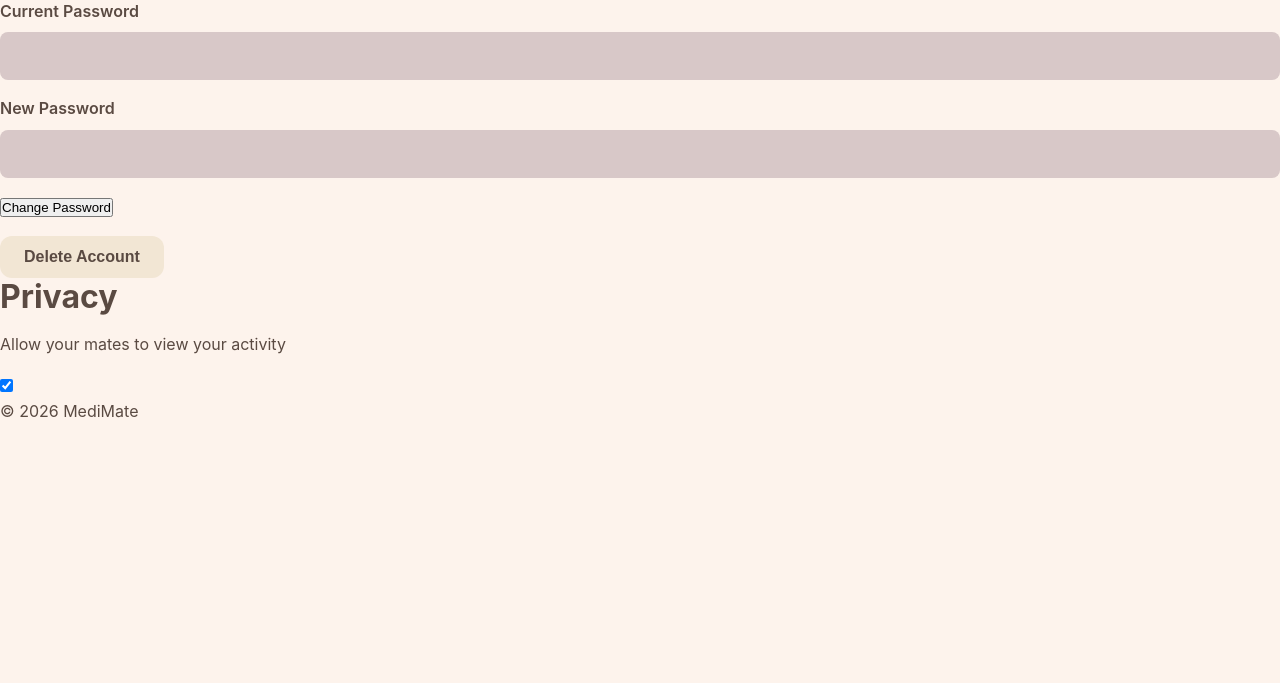
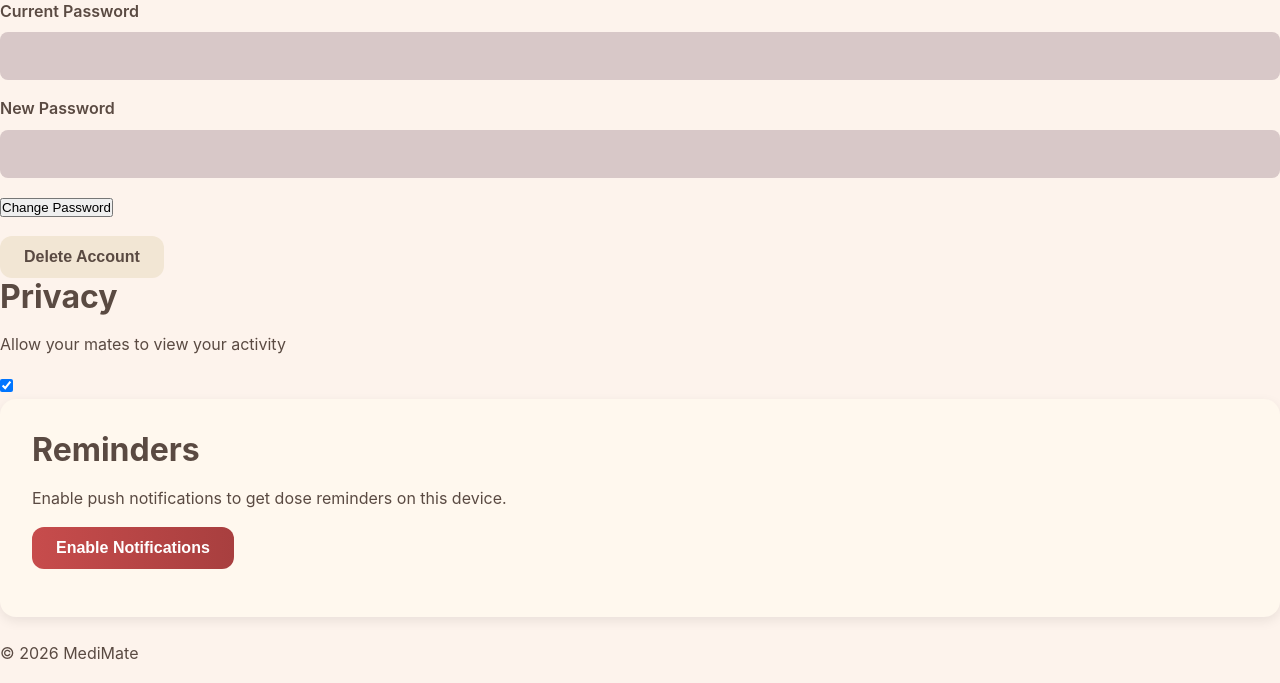
Before and after one commit to sean-dunlea/medicine-tracker-app, a Flask app: page /settings in a window 1280 px wide. Shown: the part 406-1089 px from the top of the page. Before the commit the page ends 824 px from the top, so only its background shows below. Run offline with Flask 3, Linux system fonts and the light colour scheme; the visitor is signed in with stand-in values (Sample User, id 1); data comes from the database, SQL or seed files in the repository; data that the repository does not hold is empty; parts of the project's set-up code (start-up, migrations or seed data) failed here and were passed over; some libraries are stand-ins or nearby versions.

Commit message:
Moved Notification reminders into settings page

```diff
--- a/app.py
+++ b/app.py
@@ -550,6 +550,7 @@ def reject_request(sender):
                          """, (sender,))
     return render_template("mate_requests.html", title="Mate Requests", invites=invites)
 
+#users can log their symptoms
 @app.route("/log_symptom", methods=["GET", "POST"])
 @login_required
 def log_symptom():
@@ -577,6 +578,7 @@ def log_symptom():
         (user["user_id"],),).fetchall()
     return render_template("log_symptom.html", form=form, symptoms=symptoms)
 
+#Users can print a report from their symptoms log to give to their gp/caretaker etc.
 @app.route("/symptom/report")
 @login_required
 def symptom_report():
@@ -595,6 +597,7 @@ def symptom_report():
     total_symptoms = len(symptoms)
     return render_template("symptom_report.html", user=user, symptoms=symptoms, total_symptoms=total_symptoms, generated_on=datetime.now())
 
+#Profile section showing amount of mates
 @app.route("/profile")
 @login_required
 def profile():
@@ -613,6 +616,7 @@ def profile():
     ).fetchone()[0]
     return render_template("profile.html", user=user, mates=mates)
 
+#Profile picture
 @app.route("/profile/edit", methods=["GET", "POST"])
 @login_required
 def edit_profile():
@@ -634,6 +638,7 @@ def edit_profile():
         return redirect(url_for("profile"))
     return render_template("edit_profile.html", user=user, avatars=avatars)
 
+#Settings includes privacy feature allowing the user to show their activity to their mates, and also change their email and password
 @app.route("/settings", methods=["GET", "POST"])
 @login_required
 def settings():
--- a/templates/settings.html
+++ b/templates/settings.html
@@ -43,6 +43,18 @@
         {{ preferences_form.allow_mates_activity }}
     </section>
 
+  {% if session.get("username") %}
+    <section id="notifications" class="card">
+      <h2>Reminders</h2>
+      <p class="muted">
+        Enable push notifications to get dose reminders on this device.
+      </p>
+      <button id="enable_notifications" type="button">
+        Enable Notifications
+      </button>
+      <p id="notif_status" class="muted"></p>
+    </section>
+    {% endif %}
 </main>
 
 
```
Also changed, not shown: templates/index.html (+0 -12 lines).
